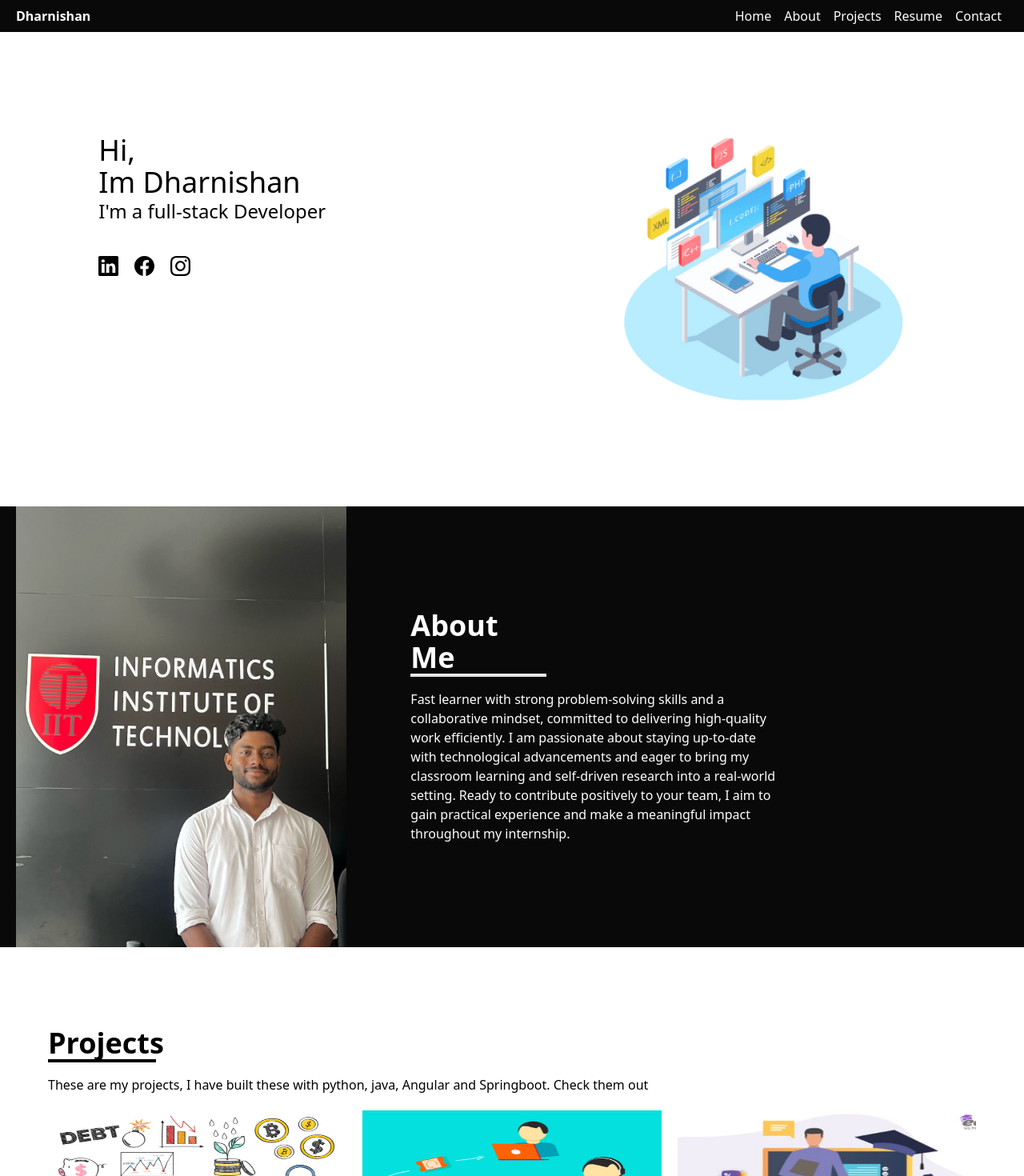
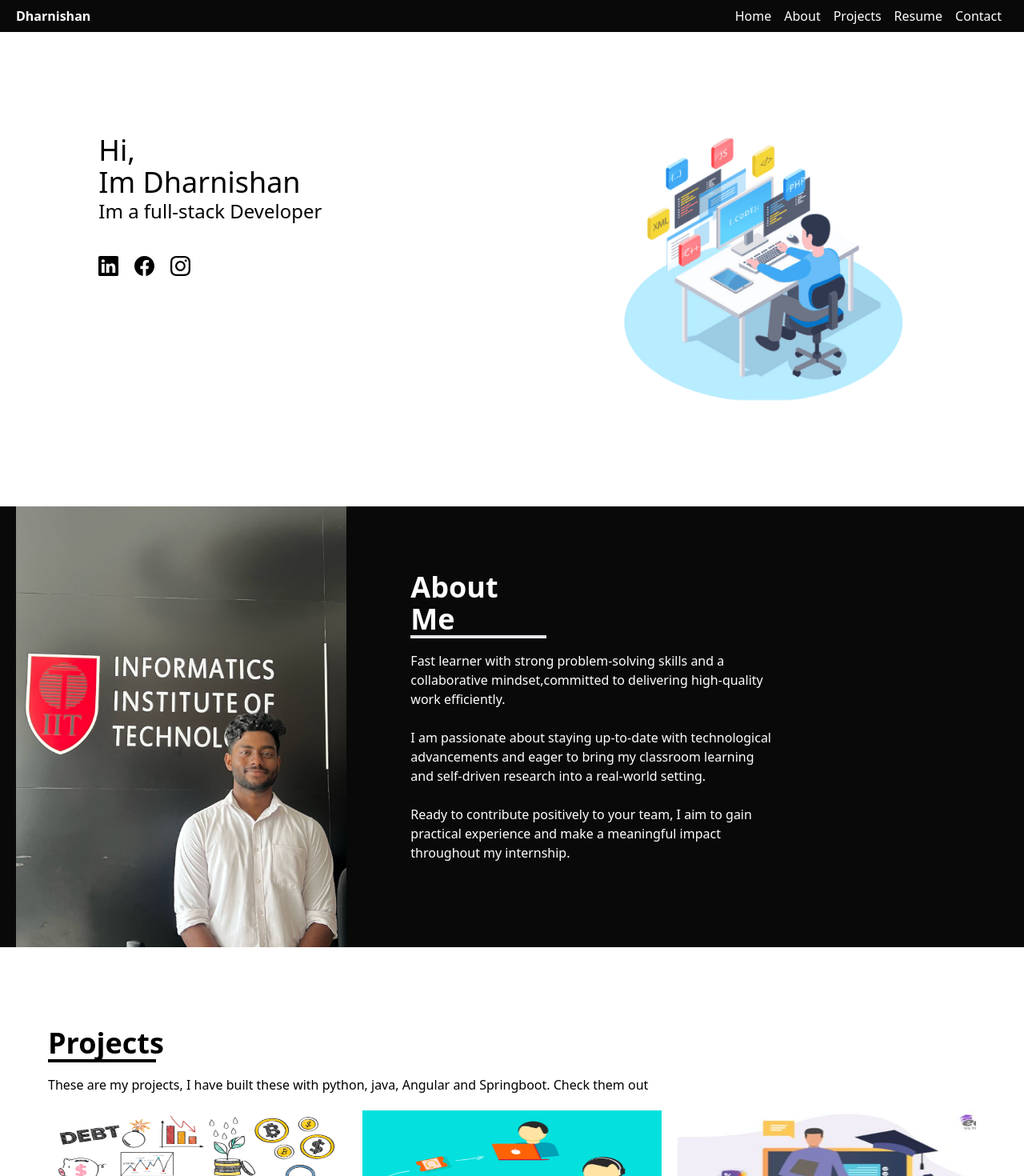
Before and after one commit to Dharnishan/Portfolio, a React (Create React App) app: page / in a window 1280 px wide. Shown: the top 1470 px of the page at 80% size. Built offline with nearby package versions, Linux system fonts and the light colour scheme.

Commit message:
dynamic changes made

```diff
--- a/public/index.html
+++ b/public/index.html
@@ -2,7 +2,7 @@
 <html lang="en">
   <head>
     <meta charset="utf-8" />
-    <link rel="icon" href="%PUBLIC_URL%/favicon.ico" />
+    <link rel="icon" href="android-chrome-192x192.png" />
     <meta name="viewport" content="width=device-width, initial-scale=1" />
     <meta name="theme-color" content="#000000" />
     <meta
@@ -25,7 +25,7 @@
       Learn how to configure a non-root public URL by running `npm run build`.
     -->
     <link href="https://fonts.googleapis.com/css2?family=Open+Sans:ital,wght@0,300..800;1,300..800&display=swap" rel="stylesheet">
-    <title>React App</title>
+    <title>Dharnishan</title>
   </head>
   <body>
     <noscript>You need to enable JavaScript to run this app.</noscript>
--- a/src/App.css
+++ b/src/App.css
@@ -26,3 +26,6 @@ header ul li {
 .mobile-nav li {
   @apply w-full h-full text-center border-b-2;
 }
+html{
+  scroll-behavior: smooth;
+}
--- a/src/App.js
+++ b/src/App.js
@@ -6,6 +6,7 @@ import Hero from './components/Hero';
 import Projects from './components/Projects';
 import Resume from './components/Resume';
 import Contact from './components/Contact';
+import Footer from './components/Footer';
 
 function App() {
   return (
@@ -16,6 +17,7 @@ function App() {
       <Projects></Projects>
       <Resume></Resume>
       <Contact></Contact>
+      <Footer></Footer>
     </div>
   );
 }
--- a/src/components/About.js
+++ b/src/components/About.js
@@ -1,18 +1,20 @@
 import DharnishImg from '../Assests/dharnish.jpg';
 export default function About(){
-    return <section className='flex flec-col md:flex-row flex bg-primary px-5'>
+    const config ={
+        line1:'Fast learner with strong problem-solving skills and a collaborative mindset,committed to delivering high-quality work efficiently.',
+        line2:'I am passionate about staying up-to-date with technological advancements and eager to bring my classroom learning and self-driven research into a real-world setting.',
+        line3:'Ready to contribute positively to your team, I aim to gain practical experience and make a meaningful impact throughout my internship. '
+    }
+    return <section className='flex flec-col md:flex-row flex bg-primary px-5 'id='about'>
         <div className='md:w-1/3'>
             <img src={DharnishImg}></img>
         </div>
         <div className='px-20 w-1/2 flex justify-center'>
             <div className='flex flex-col justify-center'>
                 <b><h1 className='text-4xl text-white border-b-4 mb-4 w-[170px]'>About Me</h1></b>
-                <p className='text-white'> Fast learner with strong problem-solving skills and a collaborative mindset,
-                committed to delivering high-quality work efficiently. I am passionate about
-                staying up-to-date with technological advancements and eager to bring my
-                classroom learning and self-driven research into a real-world setting. Ready
-                to contribute positively to your team, I aim to gain practical experience and
-                make a meaningful impact throughout my internship.</p>
+                <p className='text-white'>{config.line1} </p><br></br>
+                <p className='text-white'>{config.line2}</p><br></br>
+                <p className='text-white'>{config.line3}</p><br></br>
             </div>
 
         </div>
--- a/src/components/Contact.js
+++ b/src/components/Contact.js
@@ -1,6 +1,6 @@
 import ResumeImg from '../Assests/resume.jpg';
 export default function Contact(){
-    return <section className='flex flex-col  bg-secondary px-5 py-32'>
+    return <section id='contact'className='flex flex-col  bg-secondary px-5 py-32'>
 
         <div className=' flex flex-col items-center'>
 
--- a/src/components/Footer.js
+++ b/src/components/Footer.js
@@ -1,3 +1,3 @@
 export default function Footer(){
-    return
+    return <div className="py-4 bg-primary text-white text-center">&copy; Dharnishan</div>
 }
--- a/src/components/Header.js
+++ b/src/components/Header.js
@@ -7,20 +7,20 @@ export default function Header(){
         <a className="font-bold text-white" href="#">Dharnishan</a>
         <nav className="hidden md:block">
         <ul className="flex text-white">
-            <li><a href="#">Home</a></li>
-            <li><a href="#">About</a></li>
-            <li><a href="#">Projects</a></li>
-            <li><a href="#">Resume</a></li>
-            <li><a href="#">Contact</a></li>
+            <li><a href="/">Home</a></li>
+            <li><a href="#about">About</a></li>
+            <li><a href="#projects">Projects</a></li>
+            <li><a href="#resume">Resume</a></li>
+            <li><a href="#contact">Contact</a></li>
         </ul>
         </nav>
         {toggleMenu && <nav className="block md:hidden ">
-        <ul className="flex flex-col text-white mobile-nav">
-            <li><a href="#">Home</a></li>
-            <li><a href="#">About</a></li>
-            <li><a href="#">Projects</a></li>
-            <li><a href="#">Resume</a></li>
-            <li><a href="#">Contact</a></li>
+        <ul onClick={()=>setToggleMenu(!toggleMenu)} className="flex flex-col text-white mobile-nav">
+            <li><a href="/">Home</a></li>
+            <li><a href="#about">About</a></li>
+            <li><a href="#projects">Projects</a></li>
+            <li><a href="#resume">Resume</a></li>
+            <li><a href="#contact">Contact</a></li>
         </ul>
         </nav>}
         <button onClick={()=> setToggleMenu(!toggleMenu)} className='block md:hidden'><Bars3Icon className='text-white h-5'/></button>
--- a/src/components/Hero.js
+++ b/src/components/Hero.js
@@ -1,11 +1,14 @@
 import HeroImg from '../Assests/hero.png';
 import { BsLinkedin,BsFacebook,BsInstagram } from "react-icons/bs";
 export default function Hero(){
+  const config = {
+    subtitle:'Im a full-stack Developer'
+  }
     return <section className='flex flex-col md:flex-row px-5 py-32 bg-secondary justify-center'>
     <div className=' md:w-1/2 flex flex-col'>
       <h1 className='text-black text-4xl font-hero-font'>
         Hi,<br></br>Im Dharnishan
-        <p className='text-2xl'>I'm a full-stack Developer</p>
+        <p className='text-2xl'>{config.subtitle}</p>
       </h1>
       <div className='flex py-10'>
         <a className='pr-5 hover:text-white' href='#'><BsLinkedin size={25}/></a>
--- a/src/components/Projects.js
+++ b/src/components/Projects.js
@@ -2,7 +2,27 @@ import financeTracking from '../Assests/finance.png';
 import ticketManagement from '../Assests/ticket_management.png';
 import studentManagement from '../Assests/student-management.jpg';
 export default function Projects(){
-    return<section className="flex flex-col py-20 px-5 justify-center bg-secondary text-black">
+    const config = {
+        projects:[
+            {
+                image:financeTracking,
+                description:'Developed a Personal Finance Tracker in Python using Tkinter for a GUI and a command-line interface (CLI) to manage transactions, store data in JSON, and generate financial summaries.',
+                link:'https://github.com/Dharnishan/Finance-Tracking-Application'
+            },
+            {
+                image:ticketManagement,
+                description:' Designed and implemented a full-stack ticket management system using Angular for the front end and Spring Boot for the back end.',
+                link:'https://github.com/Dharnishan/Ticket-booking-system'
+            },
+            {
+                image:studentManagement,
+                description:'Developed a Java-based Student Management System for university staff, featuring student registration, seat management, academic tracking, and error handling, showcasing my Java programming skills',
+                link:'https://github.com/Dharnishan/Student-management-system'
+            }
+
+        ]
+    }
+    return<section id='projects' className="flex flex-col py-20 px-5 justify-center bg-secondary text-black">
         <div className="w-full" >
         <div className="flex flex-col px-10 py-5">
             <h1 className="text-4xl text-black border-b-4 border-black mb-4 w-[135px] font-bold">Projects</h1>
@@ -12,29 +32,18 @@ export default function Projects(){
         </div>
         <div  className="w-full">
             <div className='flex px-10 gap-5'>
-                <div className='relative'>
-                    <img className='h-[200px] w-[500px]' src={financeTracking}></img>
+                {config.projects.map((project)=> (
+
+                    <div className='relative'>
+                    <img className='h-[200px] w-[500px]' src={project.image}></img>
                     <div className='project-desc'>
-                        <p className='text-center px-5 py-5 text-white'>Developed a Personal Finance Tracker in Python using Tkinter for a
-                        GUI and a command-line interface (CLI) to manage transactions, store
-                        data in JSON, and generate financial summaries.</p>
+                        <p className='text-center px-5 py-5 text-white'>{project.description}</p>
                     </div>
                 </div>
-                <div  className='relative'>
-                    <img className='h-[200px] w-[500px]' src={ticketManagement}></img>
-                    <div  className='project-desc' >
-                        <p className='text-center px-5 py-5 text-white'> Designed and implemented a full-stack ticket management system
-                        using Angular for the front end and Spring Boot for the back end. </p>
-                    </div>
-                </div>
-                <div  className='relative'>
-                    <img className='h-[200px] w-[500px]' src={studentManagement}></img>
-                    <div  className='project-desc'>
-                        <p className='text-center px-5 py-5 text-white'>Developed a Java-based Student Management System for university
-                        staff, featuring student registration, seat management, academic
-                        tracking, and error handling, showcasing my Java programming skills</p>
-                    </div>
-                </div>
+
+                ))}
+
+
 
 
 
--- a/src/components/Resume.js
+++ b/src/components/Resume.js
@@ -1,6 +1,6 @@
 import ResumeImg from '../Assests/resume.jpg';
 export default function Resume(){
-    return <section className='flex flec-col md:flex-row flex bg-primary px-5'>
+    return <section id='resume' className='flex flec-col md:flex-row flex bg-primary px-5'>
         <div className='py-5 md:w-1/2 flex justify-end'>
             <img className='w-[500px]' src={ResumeImg}></img>
         </div>
```
Also changed, not shown: public/android-chrome-192x192.png (added).
